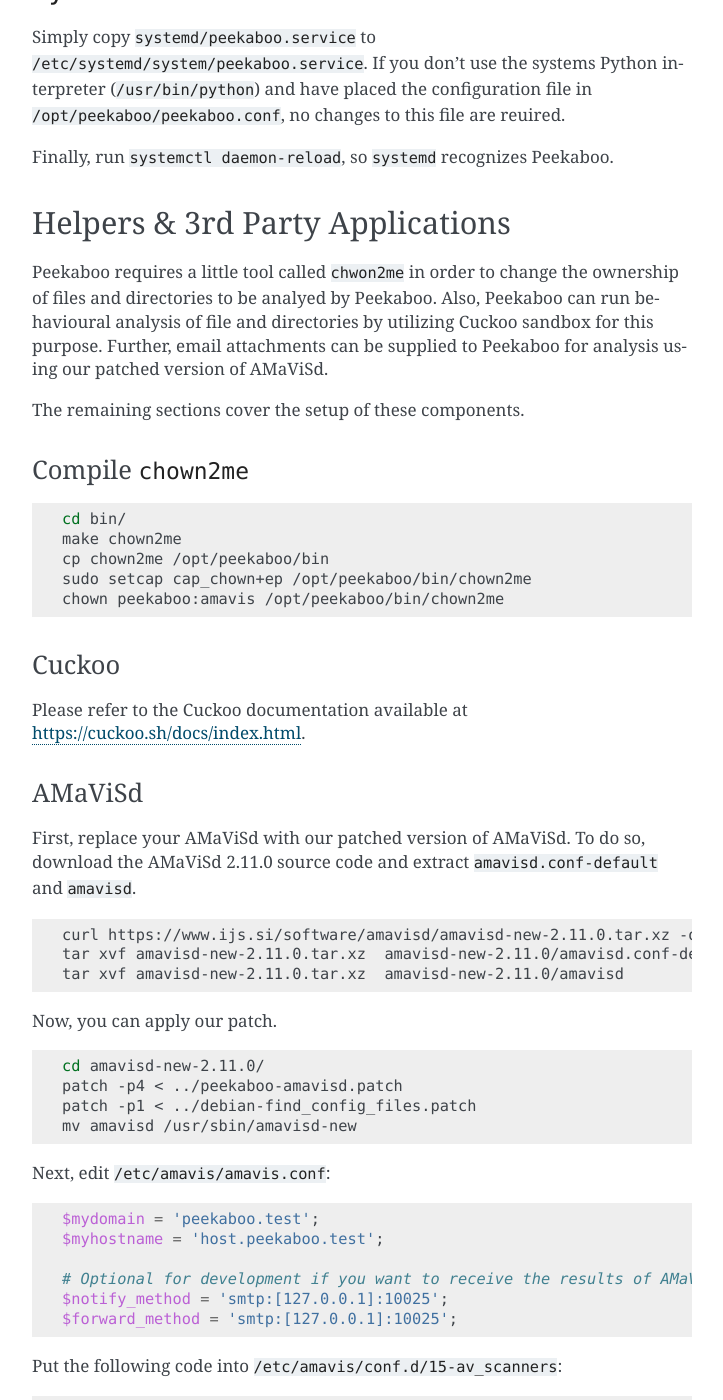
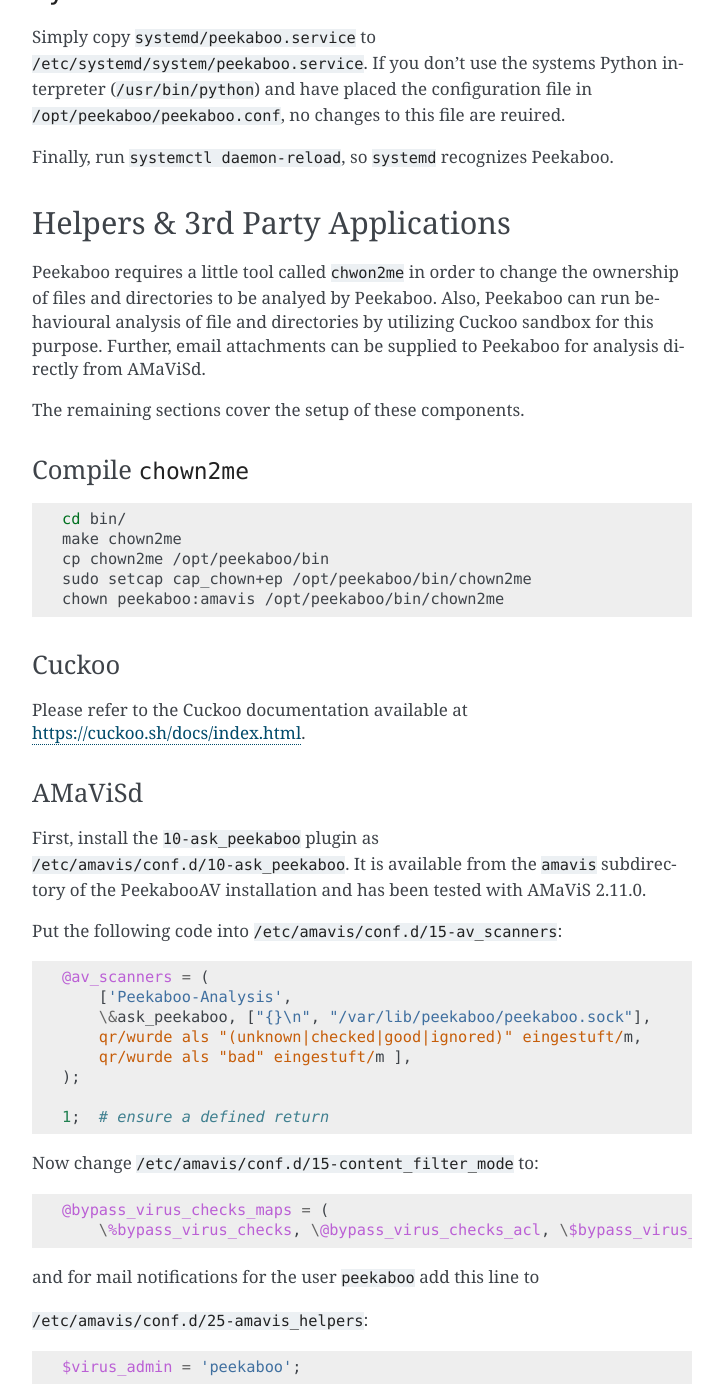
Before and after one commit to scVENUS/PeekabooAV, a Sphinx documentation site: the page built from docs/source/config.rst, in a window 1280 px wide and 1400 px high, scrolled down 1918 px. Shown: the whole window, without its empty margins (388-1111 px from the left). Built offline with Sphinx 7.4.7, drawn with Linux system fonts in a browser that asks for light colours; some of the changed text lies outside the part shown.

Commit message:
Update documentation regarding amavis patching
Remove references to patched amavis and replace with the new
ask_peekaboo plugin. Include the ask_peekaboo amavis plugin here. Add
documentation on AMaViS version requirements.

```diff
--- a/docs/source/config.rst
+++ b/docs/source/config.rst
@@ -103,7 +103,7 @@
 Peekaboo requires a little tool called ``chwon2me`` in order to change the ownership of files and directories
 to be analyed by Peekaboo.
 Also, Peekaboo can run behavioural analysis of file and directories by utilizing Cuckoo sandbox for this purpose.
-Further, email attachments can be supplied to Peekaboo for analysis using our patched version of AMaViSd.
+Further, email attachments can be supplied to Peekaboo for analysis directly from AMaViSd.
 
 The remaining sections cover the setup of these components.
 
@@ -124,35 +124,10 @@
 
 AMaViSd
 -------
-First, replace your AMaViSd with our patched version of AMaViSd. To do so, download the AMaViSd 2.11.0 source code
-and extract ``amavisd.conf-default`` and ``amavisd``.
-
-.. code-block:: shell
-
-    curl https://www.ijs.si/software/amavisd/amavisd-new-2.11.0.tar.xz -o amavisd-new-2.11.0.tar.xz
-    tar xvf amavisd-new-2.11.0.tar.xz  amavisd-new-2.11.0/amavisd.conf-default
-    tar xvf amavisd-new-2.11.0.tar.xz  amavisd-new-2.11.0/amavisd
-
-Now, you can apply our patch.
-
-.. code-block:: shell
-
-    cd amavisd-new-2.11.0/
-    patch -p4 < ../peekaboo-amavisd.patch
-    patch -p1 < ../debian-find_config_files.patch
-    mv amavisd /usr/sbin/amavisd-new
-
-
-Next, edit ``/etc/amavis/amavis.conf``:
-
-.. code-block:: perl
-
-   $mydomain = 'peekaboo.test';
-   $myhostname = 'host.peekaboo.test';
-
-   # Optional for development if you want to receive the results of AMaViSd via email
-   $notify_method = 'smtp:[127.0.0.1]:10025';
-   $forward_method = 'smtp:[127.0.0.1]:10025';
+First, install the ``10-ask_peekaboo`` plugin as
+``/etc/amavis/conf.d/10-ask_peekaboo``.
+It is available from the ``amavis`` subdirectory of the PeekabooAV installation
+and has been tested with AMaViS 2.11.0.
 
 
 Put the following code into ``/etc/amavis/conf.d/15-av_scanners``:
@@ -185,15 +160,20 @@
 
    $virus_admin = 'peekaboo';
 
-Let AMaViSd use unique directories for temporary files. This configuration is mandatory for Peekaboo.
-So, edit ``/etc/amavis/conf.d/50-user``:
+Next, create an ``/etc/amavis/conf.d/50-peekaboo`` and fill it with:
 
 .. code-block:: perl
 
+   # force a fresh child for each request
    $max_requests = 1;
-   $enable_dump_info  = 1;       # set to 1 to enable dump_info feature
-   $dump_info_tempdir = '/tmp';  # base directory where dump_info() will put its stuff
 
+   # if not autodetectable or misconfigured, override hostname and domain
+   $mydomain = 'peekaboo.test';
+   $myhostname = 'host.peekaboo.test';
+
+   # Optional for development if you want to receive the results of AMaViSd via email
+   $notify_method = 'smtp:[127.0.0.1]:10025';
+   $forward_method = 'smtp:[127.0.0.1]:10025';
 
 Finally, restart AMaViSd
 
--- a/docs/source/install.rst
+++ b/docs/source/install.rst
@@ -4,7 +4,7 @@
 
 This chapter explains how to install Peekaboo and its dependencies.
 In this chapter we assume that you want to use Peekaboo's extended capabilities to perform behavioural analysis of
-files and directores with Cuckoo. Further, we assume that you want to install AMaViSd and our patch for it to run
+files and directores with Cuckoo. Further, we assume that you want to install AMaViSd to run
 analysis of email attachments. Also, we assume that you use a Debian based Linux distribution.
 
 
```
Also changed, not shown: other parts of docs/source/config.rst (+1 -1 lines), README.md (+1 -1 lines), amavis/README.md (added), 1 other file.
